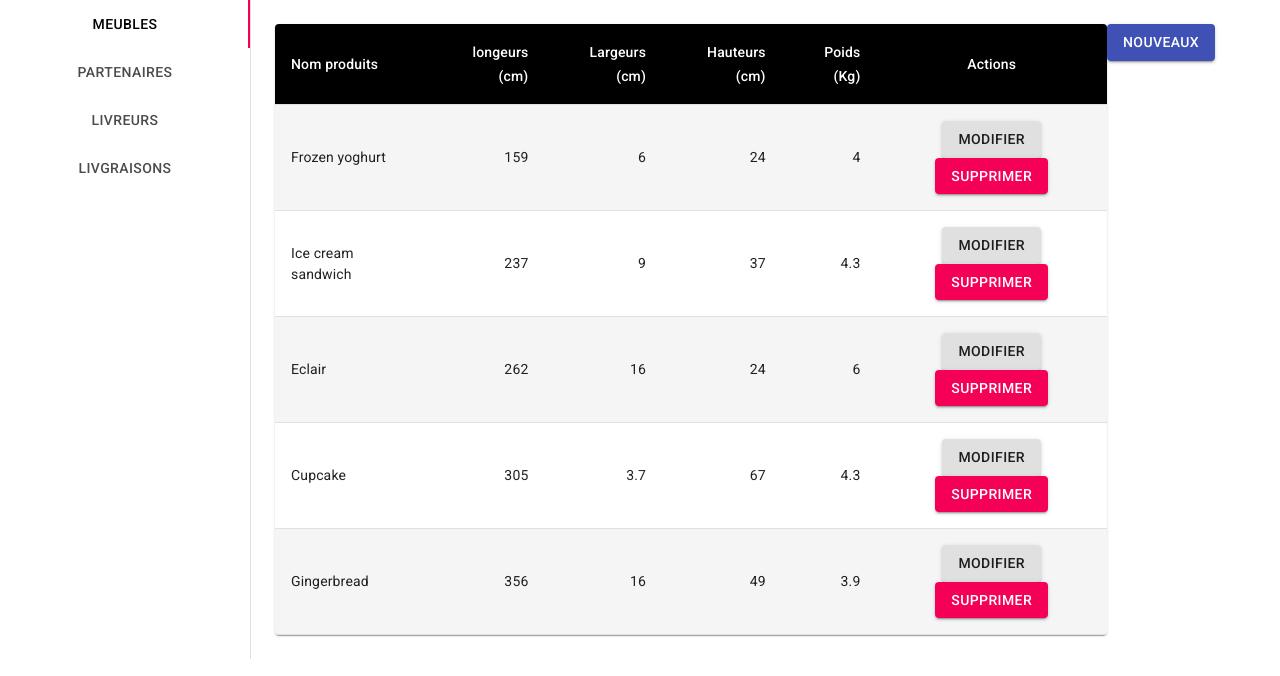
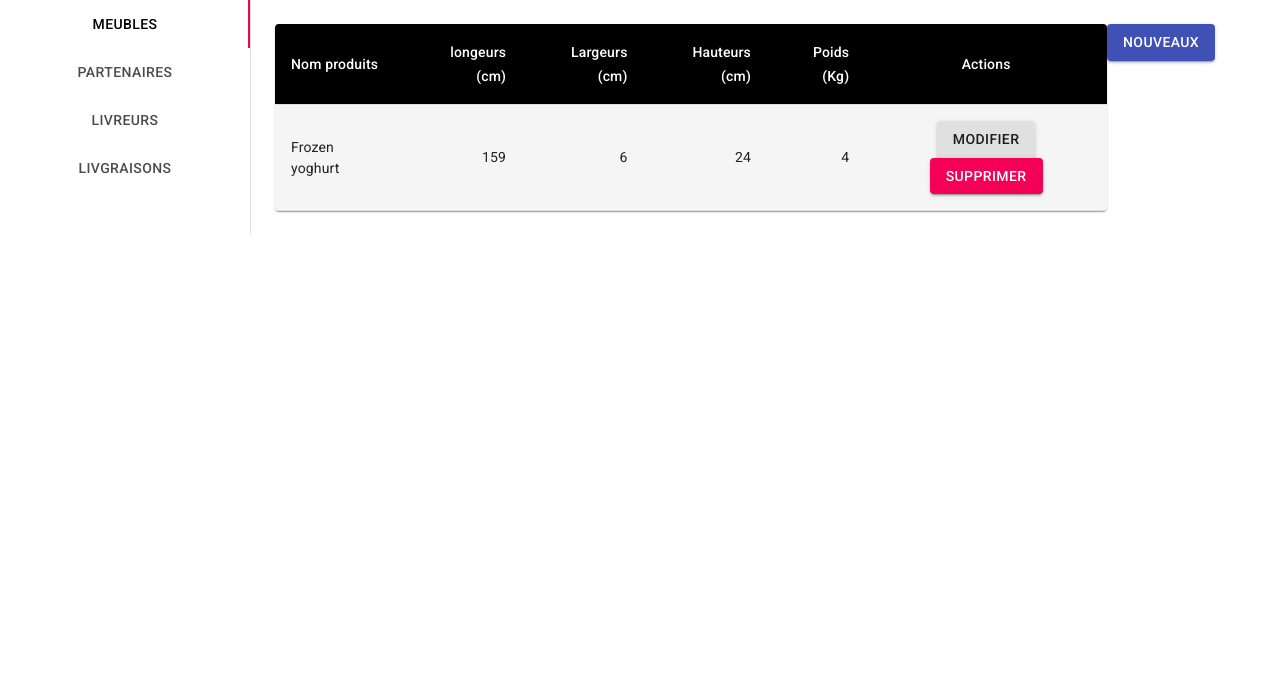
Before and after one commit to fabden/Transportali.re, a React (Create React App) app in the folder frontend_admin/: page / in a window 1280 px wide. Shown: the top 676 px of the page. Built offline with nearby package versions, Linux system fonts and the light colour scheme.

Commit message:
ajouts produits

```diff
--- a/frontend_admin/src/Components/Produits.js
+++ b/frontend_admin/src/Components/Produits.js
@@ -7,7 +7,7 @@ import TableContainer from '@material-ui/core/TableContainer';
 import TableHead from '@material-ui/core/TableHead';
 import TableRow from '@material-ui/core/TableRow';
 import Paper from '@material-ui/core/Paper';
-import { Button, Fade, Grid, Modal } from '@material-ui/core';
+import { Button, Fade, Grid, Modal, TextField } from '@material-ui/core';
 import Backdrop from '@material-ui/core/Backdrop';
 
 const StyledTableCell = withStyles((theme) => ({
@@ -34,20 +34,22 @@ function createData(name, calories, fat, carbs, protein) {
 
 const rows = [
   createData('Frozen yoghurt', 159, 6.0, 24, 4.0),
-  createData('Ice cream sandwich', 237, 9.0, 37, 4.3),
-  createData('Eclair', 262, 16.0, 24, 6.0),
-  createData('Cupcake', 305, 3.7, 67, 4.3),
-  createData('Gingerbread', 356, 16.0, 49, 3.9),
+
 ];
 
 const useStyles = makeStyles((theme) => ({
   table: {
-    minWidth: '65vw',
+      width:'65vw',
+
   },
   modal: {
     display: 'flex',
     alignItems: 'center',
     justifyContent: 'center',
+  },
+  padding_20px:{
+      padding:'20px 0 20px 0 ',
+
   },
   paper: {
     backgroundColor: theme.palette.background.paper,
@@ -71,9 +73,9 @@ function Produits() {
   };
 
     return (
-        <Grid container>
-            <Grid item xs>
-                <TableContainer component={Paper}>
+        <Grid container justify="space-around">
+            <Grid item >
+                <TableContainer component={Paper}xs={10}>
                     <Table className={classes.table} aria-label="customized table">
                         <TableHead>
                         <TableRow>
@@ -102,7 +104,7 @@ function Produits() {
                     </Table>
                 </TableContainer>
             </Grid>
-            <Grid  xs alignItems="center">
+            <Grid item xs alignItems="center">
                 <Button color="primary" variant="contained" onClick={handleOpen}>Nouveaux</Button>
             </Grid>
             <Modal
@@ -114,14 +116,28 @@ function Produits() {
                 closeAfterTransition
                 BackdropComponent={Backdrop}
                 BackdropProps={{
-                timeout: 500,
+                timeout: 50,
                 }}
             >
                 <Fade in={open}>
-                <div className={classes.paper}>
-                    <h2 id="transition-modal-title">Transition modal</h2>
-                    <p id="transition-modal-description">react-transition-group animates me.</p>
-                </div>
+                <Grid container xs={6} justify="center" className={classes.paper}>
+                    <form className={classes.root} noValidate autoComplete="off">
+                        <Grid item className={classes.padding_20px}>
+                          <TextField  label="Nom Produit" variant="outlined" fullWidth  />
+                        </Grid>
+                        <Grid item container>
+                            <TextField  label="Longeur" variant="outlined" />
+                            <TextField  label="Largeur" variant="outlined" />
+                            <TextField  label="Hauteur" variant="outlined" />
+                            <TextField  label="Poids" variant="outlined" />
+                        </Grid>
+                        <Grid xs={11} item container justify="flex-end" className={classes.padding_20px}>
+                        <Button color="primary" variant="contained" onClick={()=>{}}>
+                            Valider
+                        </Button>
+                        </Grid>
+                    </form>
+                </Grid>
                 </Fade>
             </Modal>
         </Grid>
```
